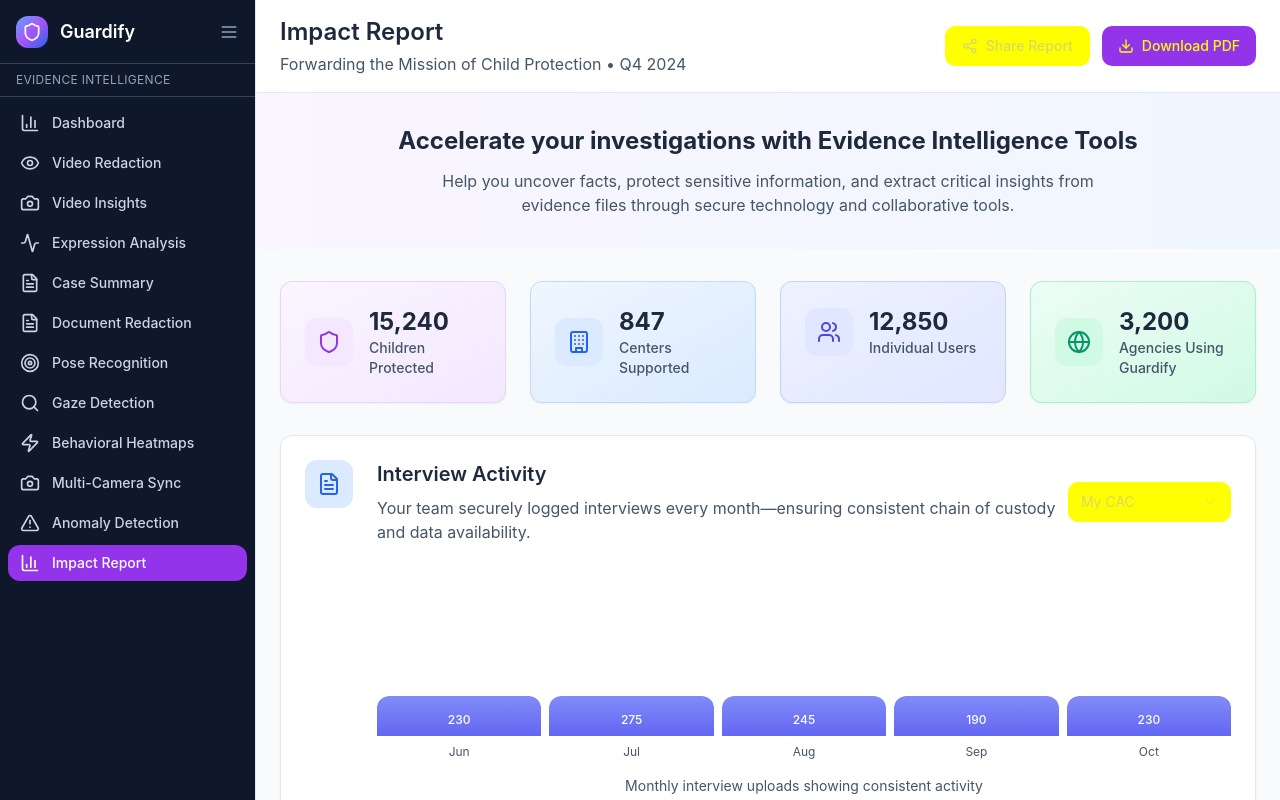
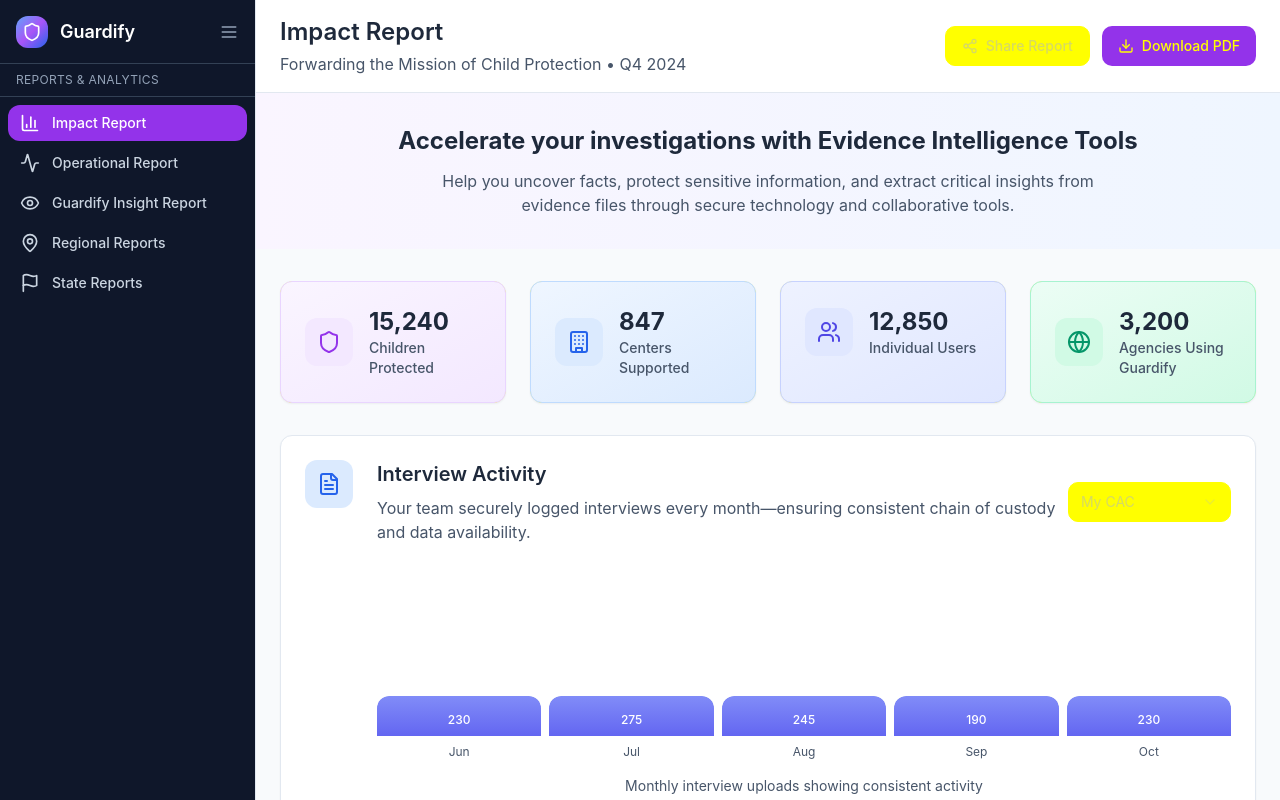
Before and after one commit to Leo-Torre5/guardify-impact-visuals, a React (Vite) app: page / in a window 1280 px wide. Shown: the top 800 px of the page. Built offline with nearby package versions, Linux system fonts and the light colour scheme.

Commit message:
Refactor: Clean up navigation tabs
Remove irrelevant tabs and add new placeholder tabs to the navigation panel, while preserving the existing layout and styling.

```diff
--- a/src/components/ImpactReport.tsx
+++ b/src/components/ImpactReport.tsx
@@ -1,4 +1,3 @@
-
 import React, { useState } from 'react';
 import { Card } from '@/components/ui/card';
 import { Button } from '@/components/ui/button';
@@ -21,7 +20,9 @@ import {
   AlertTriangle,
   Zap,
   Target,
-  Menu
+  Menu,
+  MapPin,
+  Flag
 } from 'lucide-react';
 import SecureEvidenceChart from './charts/SecureEvidenceChart';
 import MDTCollaborationChart from './charts/MDTCollaborationChart';
@@ -88,18 +89,11 @@ const ImpactReport = () => {
   };
 
   const sidebarItems = [
-    { name: "Dashboard", icon: BarChart3, active: false },
-    { name: "Video Redaction", icon: Eye, active: false },
-    { name: "Video Insights", icon: Camera, active: false },
-    { name: "Expression Analysis", icon: Activity, active: false },
-    { name: "Case Summary", icon: FileText, active: false },
-    { name: "Document Redaction", icon: FileText, active: false },
-    { name: "Pose Recognition", icon: Target, active: false },
-    { name: "Gaze Detection", icon: Search, active: false },
-    { name: "Behavioral Heatmaps", icon: Zap, active: false },
-    { name: "Multi-Camera Sync", icon: Camera, active: false },
-    { name: "Anomaly Detection", icon: AlertTriangle, active: false },
     { name: "Impact Report", icon: BarChart3, active: true },
+    { name: "Operational Report", icon: Activity, active: false },
+    { name: "Guardify Insight Report", icon: Eye, active: false },
+    { name: "Regional Reports", icon: MapPin, active: false },
+    { name: "State Reports", icon: Flag, active: false },
   ];
 
   return (
@@ -127,7 +121,7 @@ const ImpactReport = () => {
         {/* Subtitle */}
         {sidebarOpen && (
           <div className="px-4 py-2 border-b border-slate-700">
-            <div className="text-xs text-slate-400 uppercase tracking-wide">Evidence Intelligence</div>
+            <div className="text-xs text-slate-400 uppercase tracking-wide">Reports & Analytics</div>
           </div>
         )}
 
```
